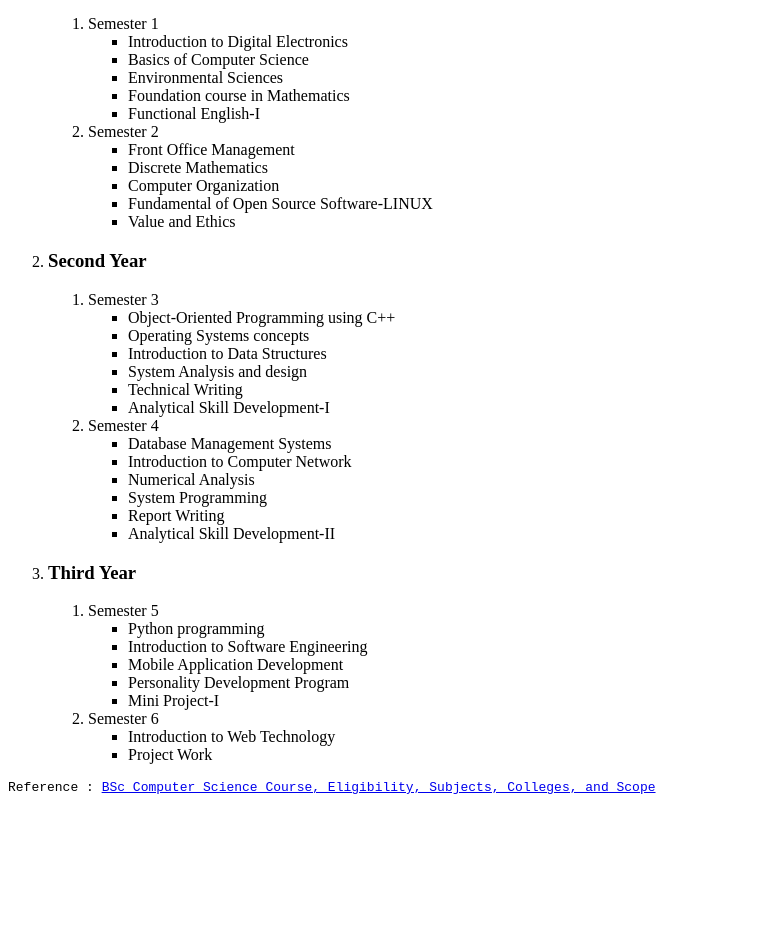
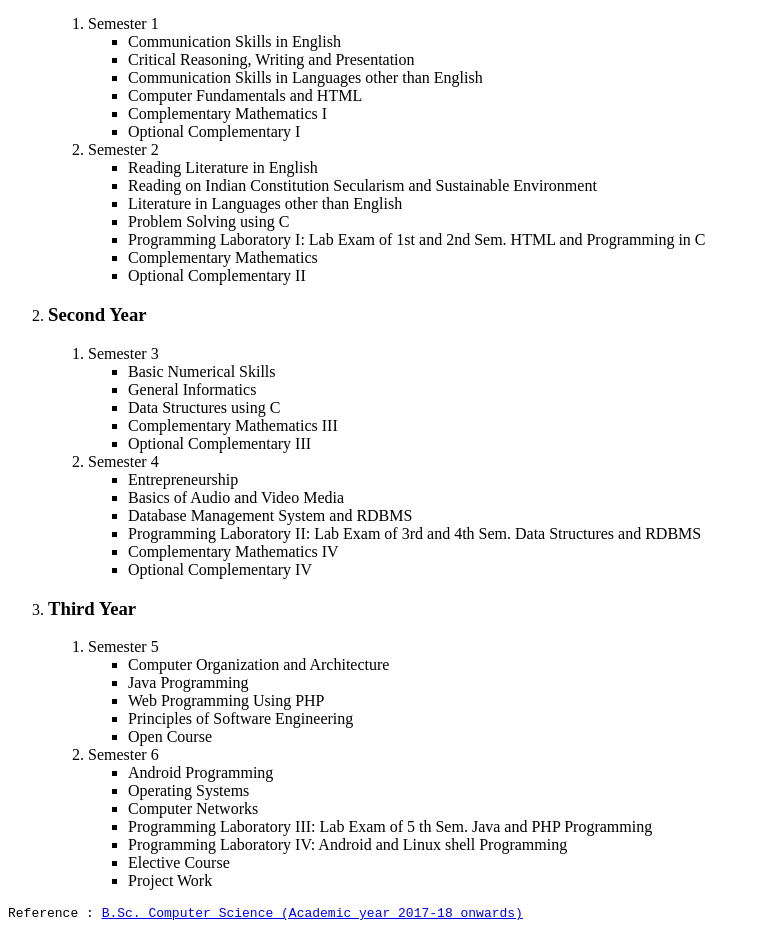
Before and after one commit to aswnss-m/MES_Kalladi_CS_Practical, a plain HTML site: page Questions/question12.html in a window 1280 px wide. Shown: the part 208-1142 px from the top of the page, without its empty margins (0-759 px from the left). Before the commit the page ends 1016 px from the top, so only its background shows below. Drawn offline with Linux system fonts and the light colour scheme.

Commit message:
changed the syllabus in the question12

```diff
--- a/Questions/question12.html
+++ b/Questions/question12.html
@@ -1,18 +1,23 @@
 <!DOCTYPE html>
 <html lang="en">
+
 <head>
     <meta charset="UTF-8">
     <meta http-equiv="X-UA-Compatible" content="IE=edge">
     <meta name="viewport" content="width=device-width, initial-scale=1.0">
     <title>BSc Computer Science</title>
 </head>
+
 <body>
     <!--
     Create a copy of this template.html in this folder itself with name question<number>.html
  -->
     <!-- Write the solution Below this comment -->
     <h1>BSc Computer Science</h1>
-<p>BSc Computer Science (BSc CS) is a 3-year undergraduate program that deals with the subjects and topics related to computer science, computer application, and its services. The main aim of this program is to create quality professionals and research fellows who can work in every sector of the world by implementing the technology of computer systems and software.</p>
+    <p>BSc Computer Science (BSc CS) is a 3-year undergraduate program that deals with the subjects and topics related
+        to computer science, computer application, and its services. The main aim of this program is to create quality
+        professionals and research fellows who can work in every sector of the world by implementing the technology of
+        computer systems and software.</p>
 
     <h2>Syllabus</h2>
     <ol>
@@ -22,21 +27,32 @@
                 <li>
                     Semester 1
                     <ul>
-                    <li>Introduction to Digital Electronics</li>
-                    <li>Basics of Computer Science</li>
-                    <li>Environmental Sciences</li>
-                    <li>Foundation course in Mathematics</li>
-                    <li>Functional English-I</li>
+                        <li>Communication Skills in English</li>
+                        <li>Critical Reasoning, Writing and
+                            Presentation</li>
+                        <li>Communication Skills in
+                            Languages other than English</li>
+                        <li>Computer Fundamentals and
+                            HTML</li>
+                        <li>Complementary Mathematics I </li>
+                        <li>Optional Complementary I</li>
                     </ul>
                 </li>
                 <li>
                     Semester 2
                     <ul>
-                    <li>Front Office Management</li>
-                    <li>Discrete Mathematics</li>
-                    <li>Computer Organization</li>
-                    <li>Fundamental of Open Source Software-LINUX</li>
-                    <li>Value and Ethics</li>
+                        <li>Reading Literature in English </li>
+                        <li>Reading on Indian Constitution
+                            Secularism and Sustainable
+                            Environment</li>
+                        <li>Literature in Languages other
+                            than English</li>
+                        <li>Problem Solving using C </li>
+                        <li>Programming Laboratory I:
+                            Lab Exam of 1st and 2nd Sem.
+                            HTML and Programming in C </li>
+                        <li>Complementary Mathematics</li>
+                        <li>Optional Complementary II </li>
                     </ul>
                 </li>
             </ol>
@@ -48,23 +64,27 @@
                 <li>
                     Semester 3
                     <ul>
-                    <li>Object-Oriented Programming using C++</li>
-                    <li>Operating Systems concepts</li>
-                    <li>Introduction to Data Structures</li>
-                    <li>System Analysis and design</li>
-                    <li>Technical Writing</li>
-                    <li>Analytical Skill Development-I</li>
+                        <li>Basic Numerical Skills</li>
+                        <li>General Informatics </li>
+                        <li>Data Structures using C</li>
+                        <li>Complementary Mathematics
+                            III </li>
+                        <li>Optional Complementary III</li>
                     </ul>
                 </li>
                 <li>
                     Semester 4
                     <ul>
-                    <li>Database Management Systems</li>
-                    <li>Introduction to Computer Network</li>
-                    <li>Numerical Analysis</li>
-                    <li>System Programming</li>
-                    <li>Report Writing</li>
-                    <li>Analytical Skill Development-II</li>
+                        <li>Entrepreneurship</li>
+                        <li>Basics of Audio and Video
+                            Media</li>
+                        <li>Database Management System
+                            and RDBMS</li>
+                        <li>Programming Laboratory II:
+                            Lab Exam of 3rd and 4th Sem.
+                            Data Structures and RDBMS </li>
+                        <li>Complementary Mathematics IV</li>
+                        <li>Optional Complementary IV </li>
                     </ul>
                 </li>
             </ol>
@@ -75,17 +95,30 @@
                 <li>
                     Semester 5
                     <ul>
-                    <li>Python programming</li>
-                    <li>Introduction to Software Engineering</li>
-                    <li>Mobile Application Development</li>
-                    <li>Personality Development Program</li>
-                    <li>Mini Project-I</li>
+                        <li>Computer Organization and
+                            Architecture</li>
+                        <li>Java Programming </li>
+                        <li>Web Programming Using
+                            PHP </li>
+                        <li>Principles of Software
+                            Engineering</li>
+                        <li>Open Course</li>
                     </ul>
                 </li>
                 <li>
                     Semester 6
                     <ul>
-                    <li>Introduction to Web Technology</li>
+                        <li>Android Programming</li>
+                        <li>Operating Systems </li>
+                        <li>Computer Networks</li>
+                        <li>Programming Laboratory III:
+                            Lab Exam of 5
+                            th Sem.
+                            Java and PHP Programming</li>
+                        <li>Programming Laboratory IV:
+                            Android and Linux shell
+                            Programming </li>
+                        <li>Elective Course</li>
                         <li>Project Work</li>
                     </ul>
                 </li>
@@ -94,6 +127,7 @@
 
     </ol>
 
-<pre>Reference : <a href="https://collegedunia.com/courses/bachelor-of-science-bsc-computer-science">BSc Computer Science Course, Eligibility, Subjects, Colleges, and Scope</a></pre>
+    <pre>Reference : <a href="http://meskc.ac.in/wp-content/uploads/2019/02/computer-science-bsc-syllabus.pdf">B.Sc. Computer Science (Academic year 2017-18 onwards)</a></pre>
 </body>
+
 </html>
```
Also changed, not shown: Codes/question12.html (+64 -39 lines). Lines whose indentation alone changed are shown as unchanged.
